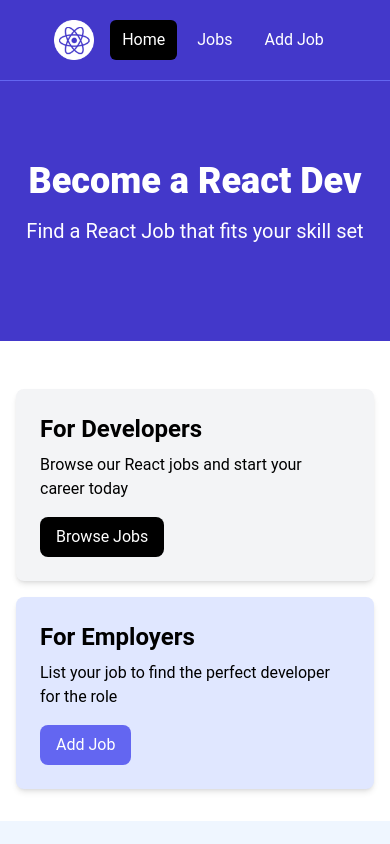
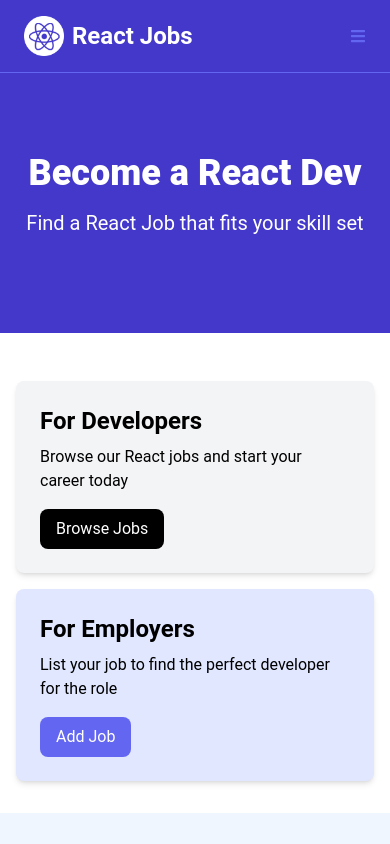
Before and after one commit to sicktooth/reactJobs, a React (Vite) app: page / in a window 390 px wide. Shown: the top 844 px of the page. Built offline with nearby package versions, Linux system fonts and the light colour scheme.

Commit message:
Learnt about more about components, layouts, pratically added a hambuger btn to the navbar for mobile view and currently learning about routing plus pages and layouts

```diff
--- a/package.json
+++ b/package.json
@@ -11,7 +11,9 @@
   },
   "dependencies": {
     "react": "^18.3.1",
-    "react-dom": "^18.3.1"
+    "react-dom": "^18.3.1",
+    "react-icons": "^5.3.0",
+    "react-router-dom": "^6.28.0"
   },
   "devDependencies": {
     "@eslint/js": "^9.13.0",
--- a/src/App.jsx
+++ b/src/App.jsx
@@ -1,31 +1,23 @@
-import Navbar from "./components/navbar"
-import Hero from "./components/hero"
-import HomeCards from "./components/HomeCards"
-import JobListings from "./components/JobListings"
-import ViewAllJobs from "./components/viewAllJobs"
+import {
+  Route,
+  createBrowserRouter,
+  createRoutesFromElements,
+  RouterProvider
+} from "react-router-dom"
+import HomePage from './pages/HomePage'
+import MainLayOut from "./layouts/MainLayOut";
 
+const router = createBrowserRouter(
+  createRoutesFromElements(
+  <Route path="/" element={ <MainLayOut /> }>
+    <Route index element={<HomePage />}/>
+  </Route>
+
+)
+);
 
 const App = () => {
-  return (
-    <>
-      <Navbar />
-
-
-    {/* <!-- Hero --> */}
-
-      <Hero />
-
-    {/* <!-- Developers and Employers --> */}
-
-    <HomeCards />
-
-    {/* <!-- Browse Jobs --> */}
-
-    <JobListings />
-
-    <ViewAllJobs />
-    </>
-  )
+  return <RouterProvider router= {router} />
 }
 
 export default App
--- a/src/components/JobListing.jsx
+++ b/src/components/JobListing.jsx
@@ -1,5 +1,6 @@
 /* eslint-disable react/prop-types */
 import { useState } from "react"
+import { FaMapMarker } from 'react-icons/fa'
 const JobListing = ({job}) => {
     const [showFullDescription, setshowFullDescription] = useState(false);
     let description = job.description;
@@ -26,7 +27,7 @@
 
         <div className="flex flex-col lg:flex-row justify-between mb-4">
             <div className="text-orange-700 mb-3">
-            <i className="fa-solid fa-location-dot text-lg"></i>{job.location}</div>
+            <FaMapMarker className="text-lg inline mr-1 mb-1" />{job.location}</div>
             <a
             href={`/job/${job.id}`}
             className="h-[36px] bg-indigo-500 hover:bg-indigo-600 text-white px-4 py-2 rounded-lg text-center text-sm"
--- a/src/components/Navbar.jsx
+++ b/src/components/Navbar.jsx
@@ -1,45 +1,38 @@
-import logo from "../assets/images/logo.png"
+import { useState } from "react";
+import logo from "../assets/images/logo.png";
+import { FaBars, FaBan } from "react-icons/fa";
 
 const Navbar = () => {
+  const [showHamburger, setshowHamburger] = useState(true);
+
   return (
     <nav className="bg-indigo-700 border-b border-indigo-500">
       <div className="mx-auto max-w-7xl px-2 sm:px-6 lg:px-8">
-        <div className="flex h-20 items-center justify-between">
-          <div
-            className="flex flex-1 items-center justify-center md:items-stretch md:justify-start"
-          >
+        <div className="flex h-auto items-center justify-between p-4">
+          <div className="flex flex-1 items-center justify-center md:items-stretch md:justify-start">
             {/* <!-- Logo --> */}
-            <a className="flex flex-shrink-0 items-center mr-4" href="/index.html">
-              <img
-                className="h-10 w-auto"
-                src={logo}
-                alt="React Jobs"
-              />
-              <span className="hidden md:block text-white text-2xl font-bold ml-2"
-                >React Jobs</span
-              >
+            <a className="flex flex-shrink-0 items-center mr-4" href="/">
+              <img className="h-10 w-auto" src={logo} alt="React Jobs"/>
+              <span className="text-white text-2xl font-bold ml-2">React Jobs</span>
             </a>
-            <div className="md:ml-auto">
+            <div className="md:ml-auto hidden md:block">
               <div className="flex space-x-2">
-                <a
-                  href="/index.html"
-                  className="text-white bg-black hover:bg-gray-900 hover:text-white rounded-md px-3 py-2"
-                  >Home</a
-                >
-                <a
-                  href="/jobs.html"
-                  className="text-white hover:bg-gray-900 hover:text-white rounded-md px-3 py-2"
-                  >Jobs</a
-                >
-                <a
-                  href="/add-job.html"
-                  className="text-white hover:bg-gray-900 hover:text-white rounded-md px-3 py-2"
-                  >Add Job</a
-                >
+                <a href="/" className="text-white bg-black hover:bg-gray-900 hover:text-white rounded-md px-3 py-2">Home</a>
+                <a href="/jobs" className="text-white hover:bg-gray-900 hover:text-white rounded-md px-3 py-2">Jobs</a>
+                <a href="/add-job" className="text-white hover:bg-gray-900 hover:text-white rounded-md px-3 py-2">Add Job</a>
               </div>
+            </div>
+            <div className="ml-auto flex flex-col md:hidden">
+              <button className="text-indigo-500 block" onClick={()=>setshowHamburger((prev)=> !prev)}> {showHamburger ? <FaBars />: <FaBan />} </button>
             </div>
           </div>
         </div>
+        {showHamburger ? '' : <div className="flex-col space-x-2 flex">
+          <a href="/" className="text-white bg-black hover:bg-gray-900 hover:text-white rounded-md px-3 py-2">Home</a>
+          <a href="/jobs" className="text-white hover:bg-gray-900 hover:text-white rounded-md px-3 py-2">Jobs</a>
+          <a href="/add-job" className="text-white hover:bg-gray-900 hover:text-white rounded-md px-3 py-2">Add Job</a>
+        </div>}
+
       </div>
     </nav>
   )
--- /dev/null
+++ b/src/layouts/MainLayout.jsx
@@ -0,0 +1,12 @@
+import { Outlet } from "react-router-dom";
+import Navbar from '../components/Navbar';
+const MainLayOut = () => {
+  return (
+    <>
+        <Navbar />
+        <Outlet />
+    </>
+  )
+}
+
+export default MainLayOut
--- /dev/null
+++ b/src/pages/HomePage.jsx
@@ -0,0 +1,17 @@
+import Hero from "../components/hero"
+import HomeCards from '../components/HomeCards'
+import JobListings from '../components/JobListings'
+import ViewAllJobs from '../components/ViewAllJobs'
+
+const HomePage = () => {
+  return (
+    <>
+        <Hero />
+        <HomeCards />
+        <JobListings />
+        <ViewAllJobs />
+    </>
+  )
+}
+
+export default HomePage
--- /dev/null
+++ b/src/pages/JobsPage.jsx
@@ -0,0 +1,7 @@
+const JobsPage = () => {
+  return (
+    <div>JobsPage</div>
+  )
+}
+
+export default JobsPage
```
Also changed, not shown: src/components/Hero.jsx (+2 -6 lines), 1 other file (tests, documents, lock files or other folders).
